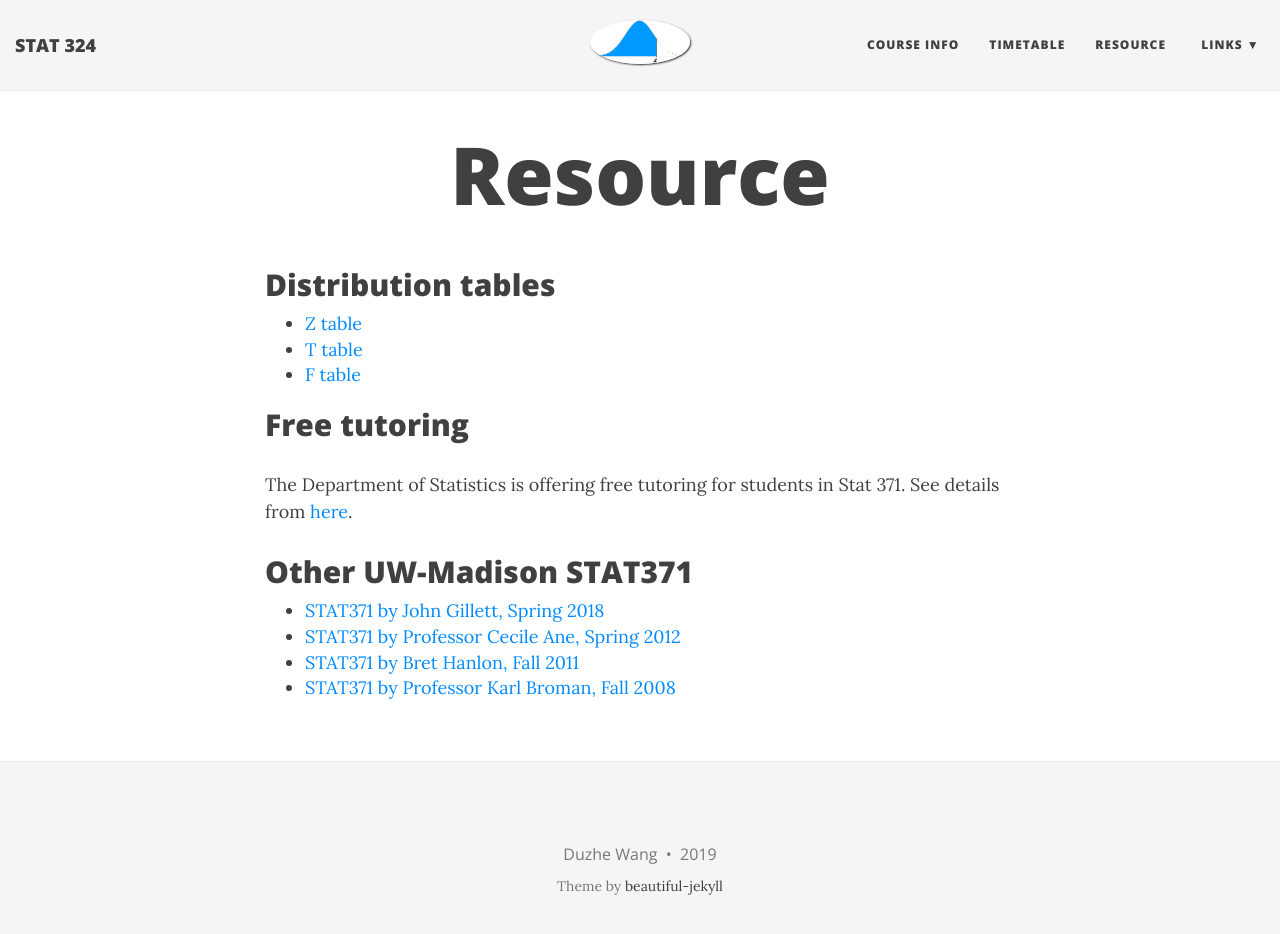
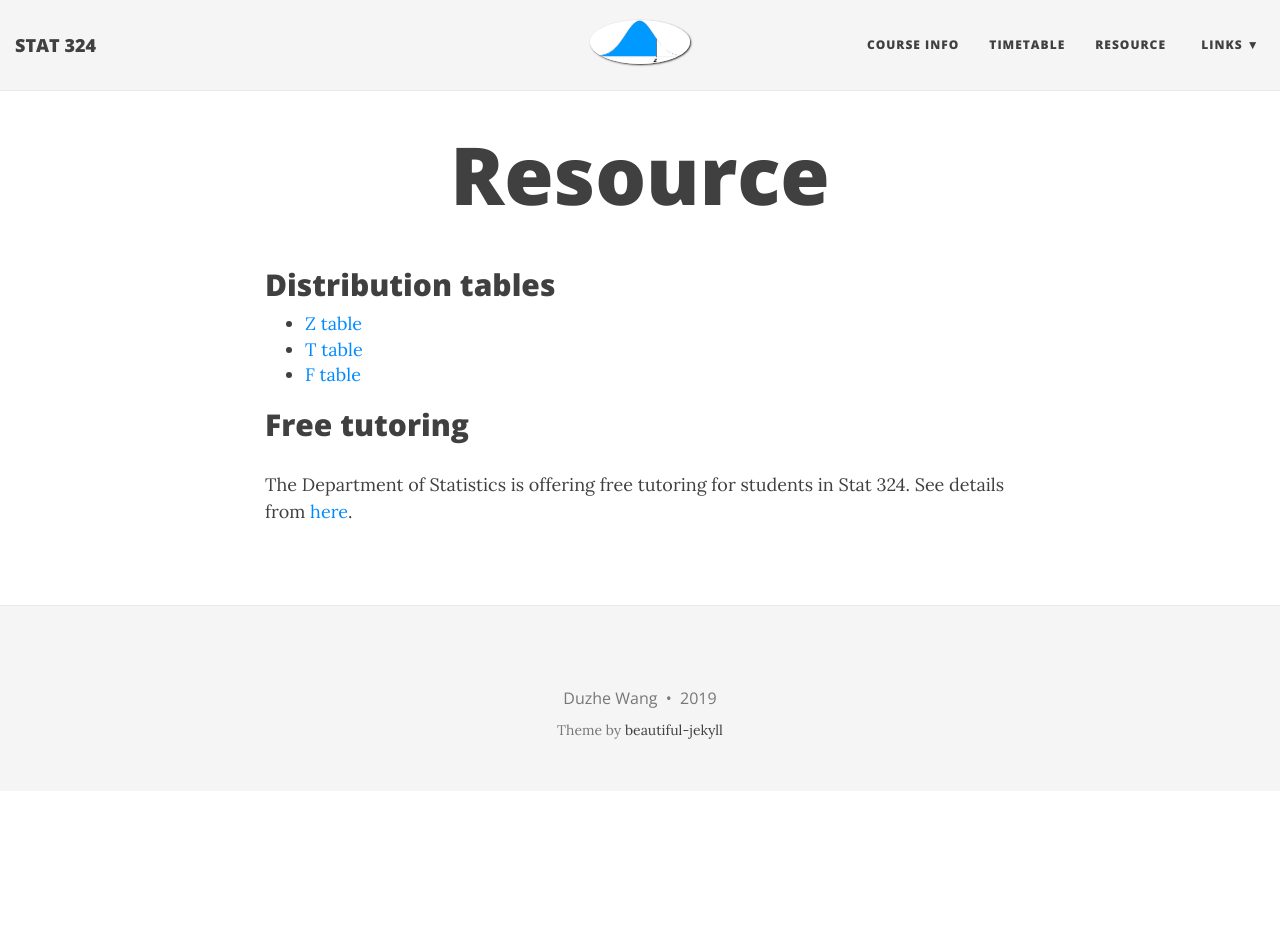
Before and after one commit to duzhewang/stat324, a Jekyll site: the page built from resource.md, in a window 1280 px wide and 947 px high. Shown: the top 934 px of the window. Built offline with Jekyll 4.4.1, drawn with Linux system fonts in a browser that asks for light colours; nearby versions of some CDN libraries.

Commit message:
Update resource.md

```diff
--- a/resource.md
+++ b/resource.md
@@ -11,13 +11,4 @@
 
 ## Free tutoring
 
-The Department of Statistics is offering free tutoring for students in Stat 371. See details from [here](https://www.stat.wisc.edu/courses/Tutorial_Schedule).
-
-
-
-## Other UW-Madison STAT371
-
-- [STAT371 by John Gillett, Spring 2018](http://pages.stat.wisc.edu/~jgillett/371/)
-- [STAT371 by Professor Cecile Ane, Spring 2012](http://www.stat.wisc.edu/~ane/st371/)
-- [STAT371 by Bret Hanlon, Fall 2011](http://www.stat.wisc.edu/courses/st371-hanlon/)
-- [STAT371 by Professor Karl Broman, Fall 2008](https://www.biostat.wisc.edu/~kbroman/teaching/stat371/)
+The Department of Statistics is offering free tutoring for students in Stat 324. See details from [here](https://www.stat.wisc.edu/courses/Tutorial_Schedule).
```
